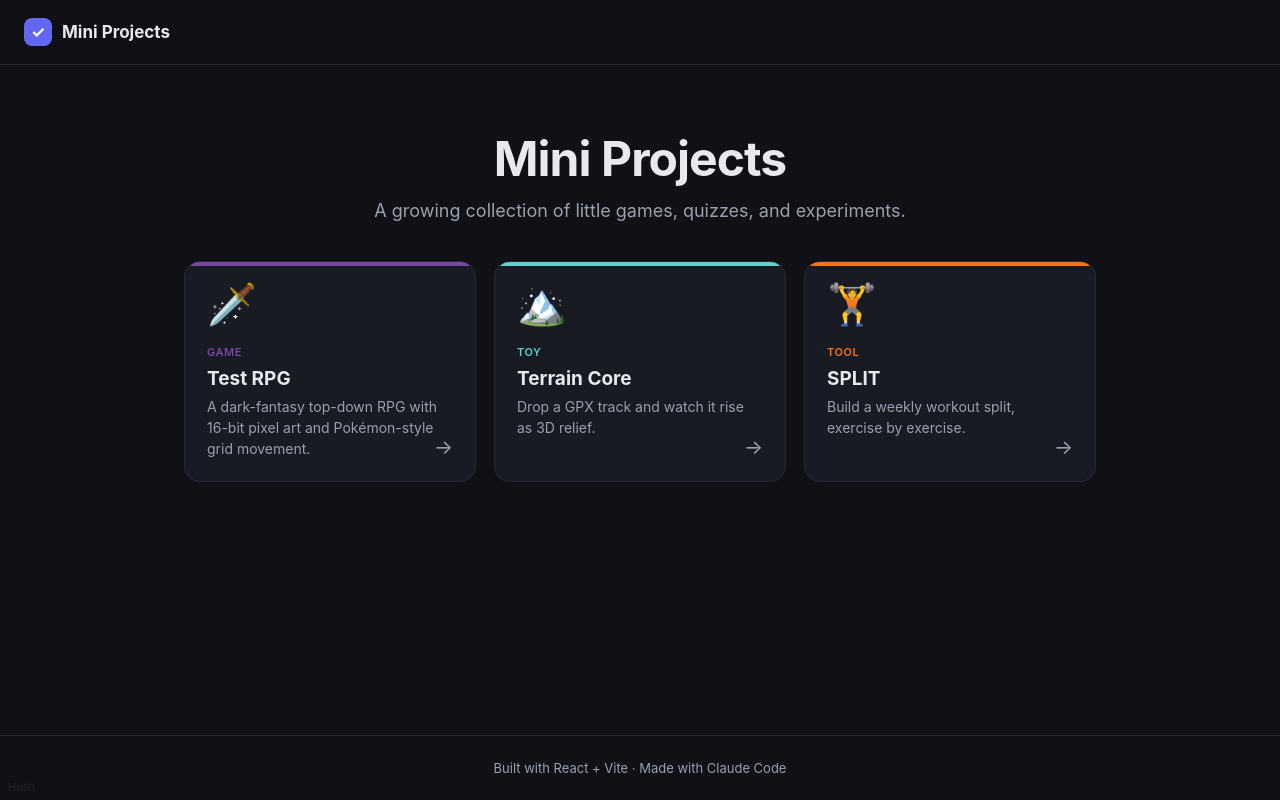
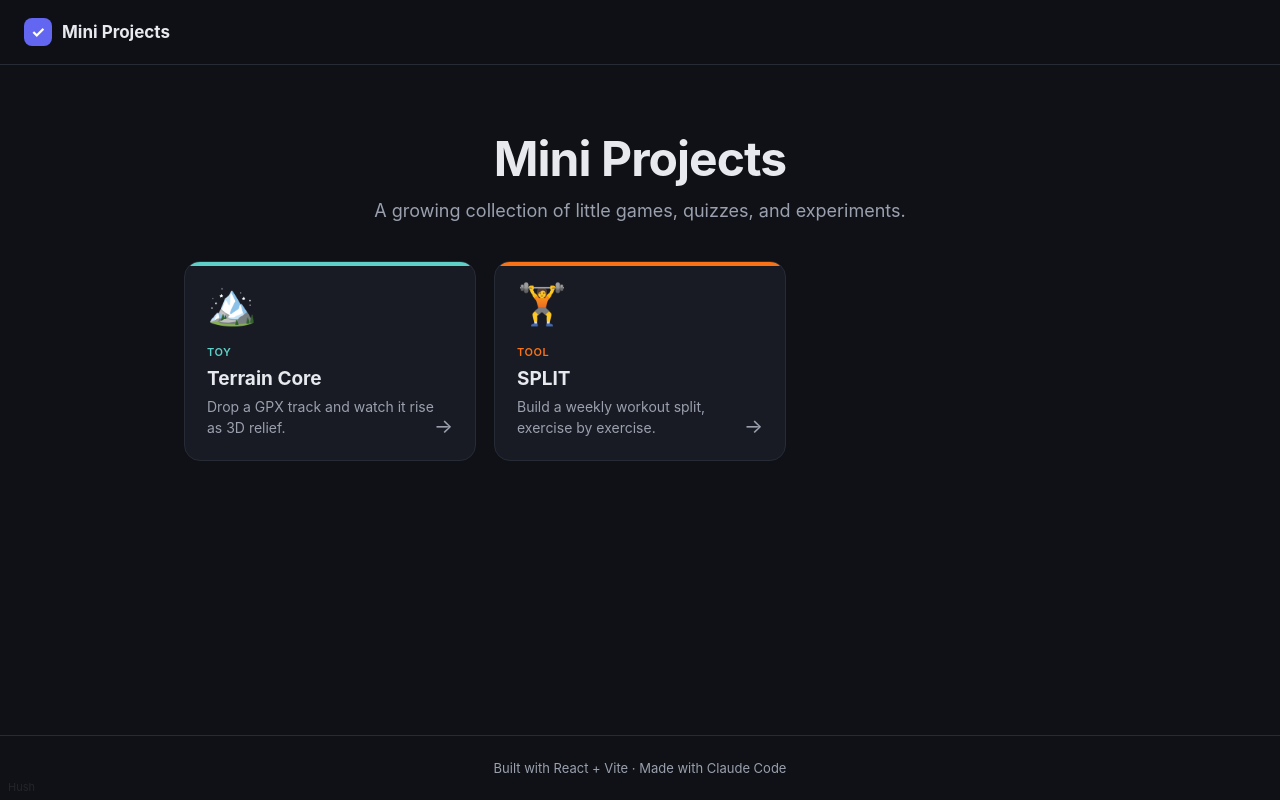
Before and after one commit to thefunkyhippo/mini-projects, a React (Vite) app: page / in a window 1280 px wide. Built offline with nearby package versions, Linux system fonts and the light colour scheme.

Commit message:
Remove Test RPG from the site
Co-Authored-By: Claude Opus 4.8 <noreply@anthropic.com>

```diff
--- a/src/projects/registry.js
+++ b/src/projects/registry.js
@@ -9,15 +9,6 @@ import { lazy } from 'react'
 // ─────────────────────────────────────────────────────────────────────────────
 
 export const projects = [
-  {
-    slug: 'test-rpg',
-    title: 'Test RPG',
-    description: 'A dark-fantasy top-down RPG with 16-bit pixel art and Pokémon-style grid movement.',
-    emoji: '🗡️',
-    tag: 'Game',
-    accent: '#7b46a0',
-    component: lazy(() => import('./test-rpg/index.jsx')),
-  },
   {
     slug: 'terrain-core',
     title: 'Terrain Core',
--- a/src/projects/test-rpg/index.jsx
+++ /dev/null
@@ -1,29 +0,0 @@
-// The game itself is a standalone static HTML5 canvas app living in
-// public/games/test-rpg/. We embed it in an iframe so it runs as-is,
-// fully isolated from the React app.
-
-export default function TestRpg() {
-  return (
-    <div className="rpg-embed">
-      <iframe
-        src="/games/test-rpg/index.html"
-        title="test rpg"
-        loading="lazy"
-        style={{
-          width: '100%',
-          maxWidth: 860,
-          aspectRatio: '4 / 3',
-          minHeight: 640,
-          border: 'none',
-          borderRadius: 12,
-          background: '#0b0a10',
-          display: 'block',
-          margin: '0 auto',
-        }}
-      />
-      <p style={{ textAlign: 'center', color: 'var(--muted, #888)', fontSize: 14, marginTop: 12 }}>
-        Click the game, then step tile-by-tile with WASD or the arrow keys.
-      </p>
-    </div>
-  )
-}
```
